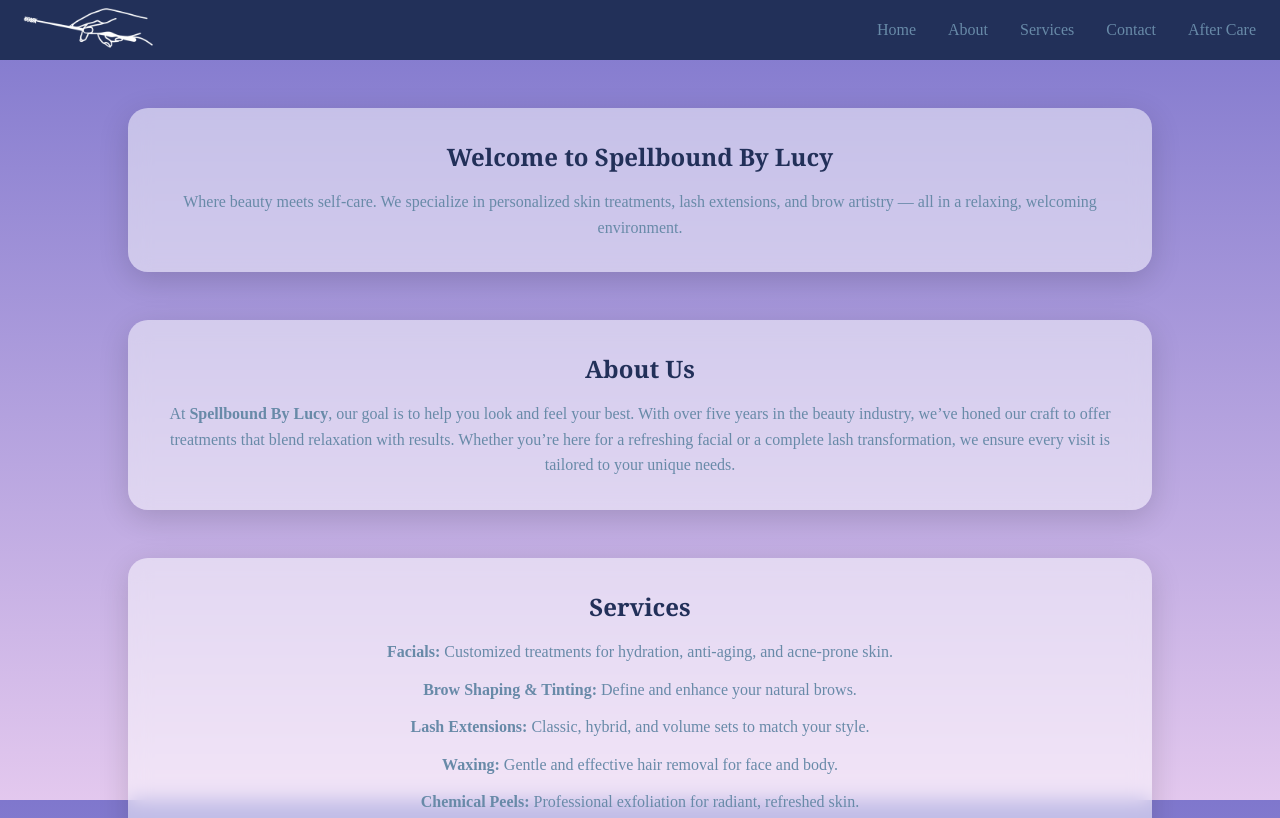
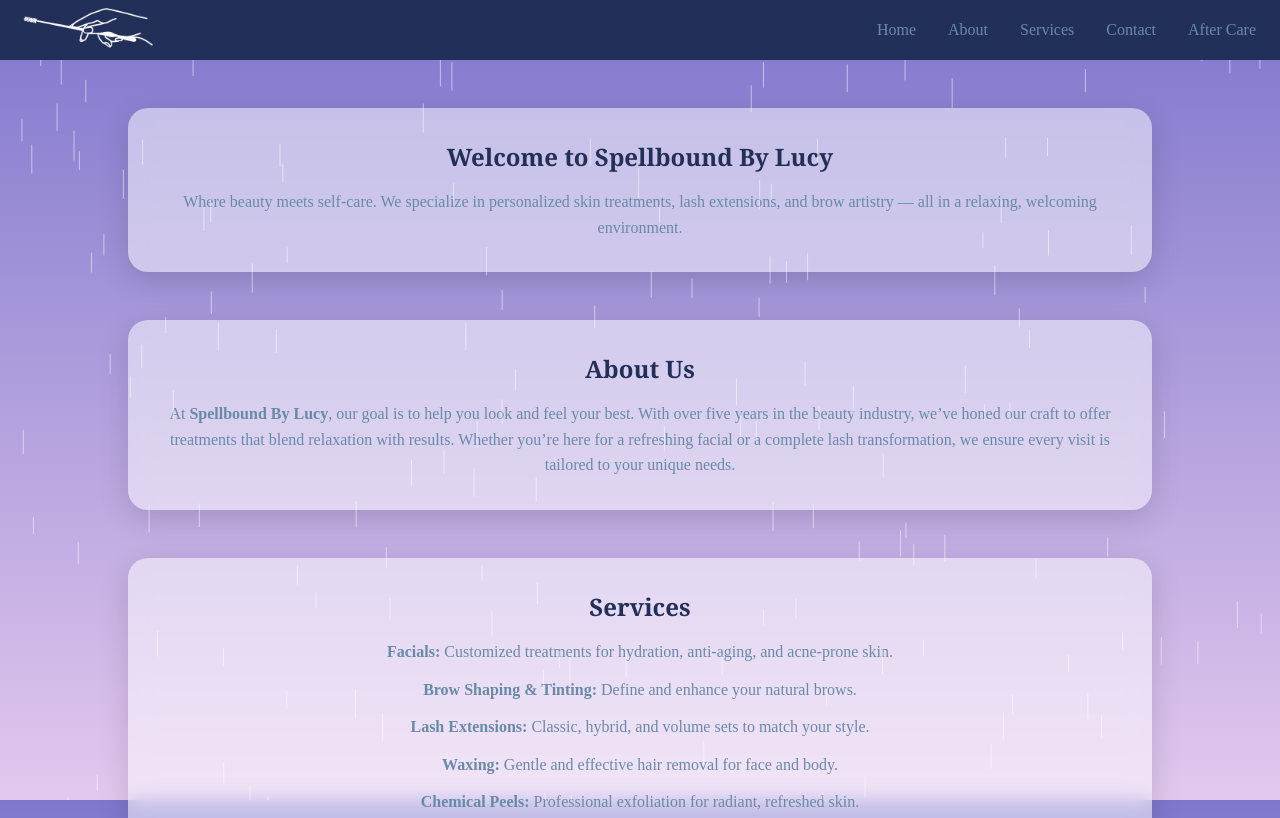
Before and after one commit to TheCodeDiver/Spellbound, a website: page public/index.html in a window 1280 px wide. Shown: the top 818 px of the page. Drawn offline with Linux system fonts and the light colour scheme.

Commit message:
added rain effect

```diff
--- a/components/script.js
+++ b/components/script.js
@@ -4,3 +4,45 @@
 mobileMenu.addEventListener("click", () => {
     navLinks.classList.toggle("active");
 });
+
+document.addEventListener('DOMContentLoaded', () => {
+  const canvas = document.getElementById('rain');
+  const ctx = canvas.getContext('2d');
+
+  function resize() {
+    canvas.width = window.innerWidth;
+    canvas.height = window.innerHeight;
+  }
+  resize();
+  window.addEventListener('resize', resize);
+
+  const drops = Array.from({length: 150}, () => ({
+    x: Math.random() * canvas.width,
+    y: Math.random() * canvas.height,
+    length: 15 + Math.random() * 15,
+    speed: 2 + Math.random() * 4
+  }));
+
+  function drawRain() {
+    ctx.clearRect(0, 0, canvas.width, canvas.height);
+    ctx.strokeStyle = 'rgba(255, 255, 255, 0.5)';
+    ctx.lineWidth = 1;
+
+    drops.forEach(drop => {
+      ctx.beginPath();
+      ctx.moveTo(drop.x, drop.y);
+      ctx.lineTo(drop.x, drop.y + drop.length);
+      ctx.stroke();
+
+      drop.y += drop.speed;
+      if (drop.y > canvas.height) {
+        drop.y = -drop.length;
+        drop.x = Math.random() * canvas.width;
+      }
+    });
+
+    requestAnimationFrame(drawRain);
+  }
+
+  drawRain();
+});
--- a/public/index.html
+++ b/public/index.html
@@ -72,12 +72,11 @@
     </section>
 </main>
 
-
-    <!-- Footer -->
-    <footer>
-        <p>© 2025 Spellbound By Lucy. All rights reserved.</p>
-    </footer>
-
-    <script src="../components/script.js"></script>
+<!-- Footer -->
+<footer>
+    <p>© 2025 Spellbound By Lucy. All rights reserved.</p>
+</footer>
+<canvas id="rain"></canvas>
+<script src="../components/script.js"></script>
 </body>
 </html>
--- a/styles/styles.css
+++ b/styles/styles.css
@@ -118,6 +118,18 @@
     color: white;
 }
 
+
+#rain {
+  position: fixed;
+  top: 0;
+  left: 0;
+  width: 100%;
+  height: 100%;
+  pointer-events: none;
+  z-index: 999;
+}
+
+
 /* Responsive Styles */
 @media (max-width: 768px) {
     .nav-links {
```
